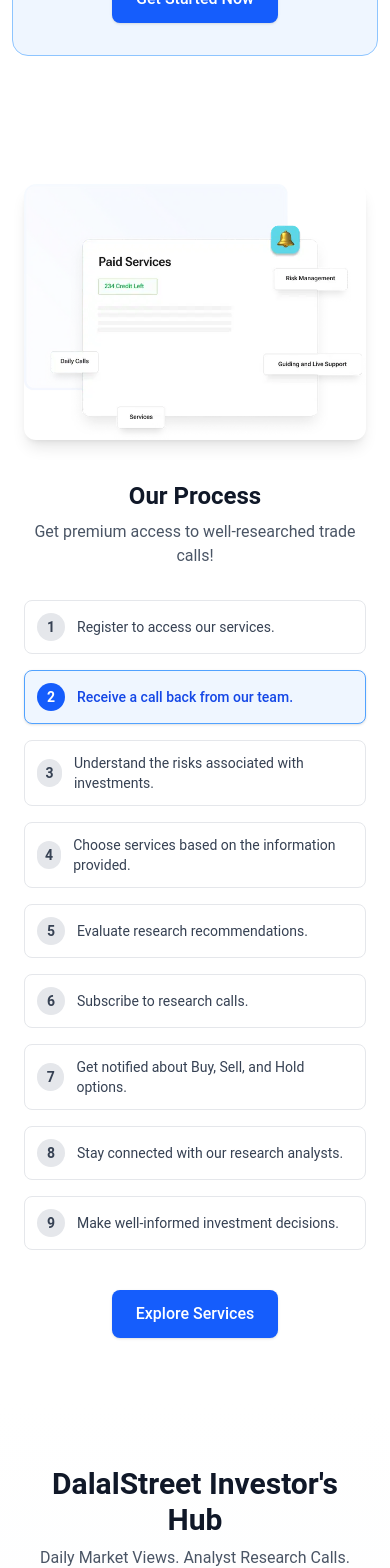
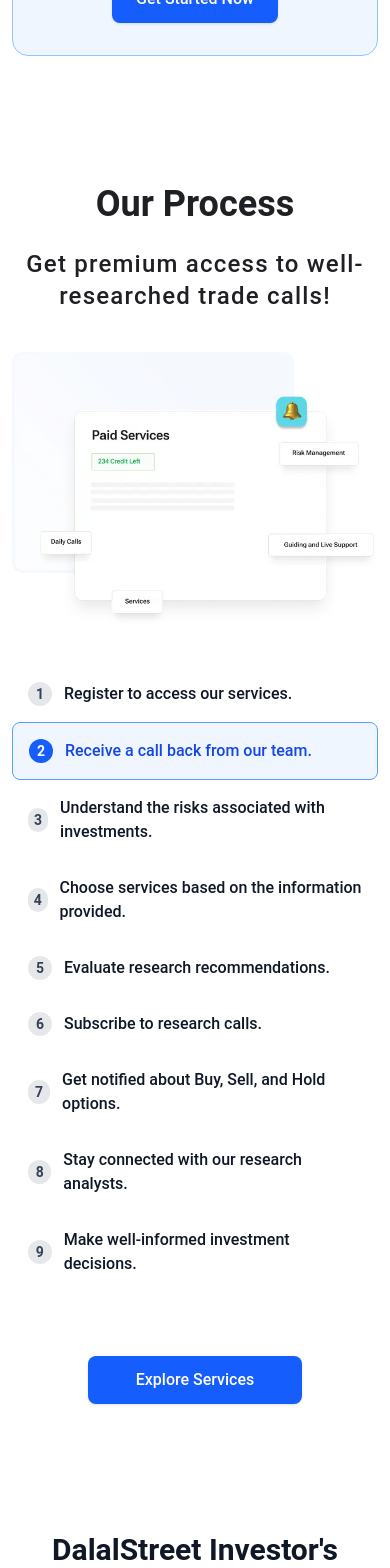
Before and after one commit to Coader-Sasmi/Dalal-Street, a Next.js app: page / in a window 390 px wide. Shown: the part 4940-6508 px from the top of the page. Built offline with nearby package versions, Linux system fonts and the light colour scheme.

Commit message:
OurProcess responsive done

```diff
--- a/src/components/Header.tsx
+++ b/src/components/Header.tsx
@@ -29,19 +29,19 @@
         </Link>
 
           {/* Desktop Menu */}
-          <div className="hidden md:flex space-x-12 items-center">
-            <Link href="service" className="text-white font-semibold hover:text-gray-300">
+          <div className="hidden md:flex space-x-10 items-center">
+            <Link href="service" className="text-white font-medium text-sm tracking-wider hover:text-gray-300">
               Services
             </Link>
-            <Link href="streetfolios" className="text-white font-semibold hover:text-gray-300">
+            <Link href="streetfolios" className="text-white font-medium text-sm tracking-wider hover:text-gray-300">
               Dalal Folios
             </Link>
-            <Link href="streetview" className="text-white font-semibold hover:text-gray-300">
+            <Link href="streetview" className="text-white font-medium text-sm tracking-wider hover:text-gray-300">
               Dalal View
             </Link>
             <button
             onClick={() => setIsOpenLogin(true)}
-             className="text-white font-semibold hover:text-gray-300">
+             className="text-white font-medium text-sm tracking-wider hover:text-gray-300">
               Research Report
             </button>
             </div>
--- a/src/components/home/OurProcess.tsx
+++ b/src/components/home/OurProcess.tsx
@@ -16,39 +16,41 @@
 
 export default function OurProcess() {
   return (
-    <section className="bg-white py-16 px-6 lg:px-20">
-      <div className="max-w-6xl mx-auto flex flex-col lg:flex-row items-center gap-10">
+    <section className="main-container py-16">
+      <div className=" flex flex-col justify-center items-center gap-10">
+        <div className="flex flex-col gap-6">
+          <h2 className="text-4xl md:text-5xl font-bold text-center text-[#1f2023]">
+            Our Process
+          </h2>
+          <p className=" text-center font-medium text-2xl text-[#1f2023] tracking-wider">
+            Get premium access to well-researched trade calls!
+          </p>
+        </div>
 
+        <div className="flex flex-col lg:flex-row items-center justify-between gap-10 w-full">
         {/* Left Image */}
-        <div className="flex-1 flex justify-center">
+        <div className="w-full">
           <Image
-            src="/home4.webp" // 👉 replace with your image path
+            src="/home4.webp"
             alt="Our Process"
-            width={400}
+            width={700}
             height={400}
-            className="rounded-xl shadow-lg"
+            className=""
           />
         </div>
 
         {/* Right Stepper */}
-        <div className="flex-1">
-          <h2 className="text-2xl md:text-3xl font-bold text-gray-900 text-center lg:text-left">
-            Our Process
-          </h2>
-          <p className="mt-2 text-gray-600 text-center lg:text-left">
-            Get premium access to well-researched trade calls!
-          </p>
-
-          <div className="mt-8 space-y-4">
+        <div className=" w-full">
+          <div className="w-fit">
             {steps.map((step, idx) => (
               <div
                 key={idx}
-                className={`flex items-center gap-3 p-3 rounded-lg border ${
-                  idx === 1 ? "bg-blue-50 border-blue-400 shadow-sm" : "border-gray-200"
+                className={`flex items-center gap-3 p-4 rounded-lg ${
+                  idx === 1 ? "bg-blue-50 border-blue-400 border" : ""
                 }`}
               >
                 <span
-                  className={`flex items-center justify-center w-7 h-7 rounded-full text-sm font-bold ${
+                  className={`flex items-center justify-center w-6 h-6 rounded-full text-sm font-bold ${
                     idx === 1
                       ? "bg-blue-600 text-white"
                       : "bg-gray-200 text-gray-700"
@@ -57,8 +59,8 @@
                   {idx + 1}
                 </span>
                 <p
-                  className={`text-sm ${
-                    idx === 1 ? "text-blue-700 font-medium" : "text-gray-700"
+                  className={`font-medium  ${
+                    idx === 1 ? "text-blue-700" : "text-gray-900"
                   }`}
                 >
                   {step}
@@ -67,13 +69,17 @@
             ))}
           </div>
 
+
+        </div>
+
+        </div>
           {/* CTA Button */}
-          <div className="mt-10 flex justify-center lg:justify-start">
-            <button className="bg-blue-600 hover:bg-blue-700 text-white px-6 py-3 rounded-lg font-medium shadow">
+          <div className="md:mt-10 mt-6 flex justify-center lg:justify-start">
+            <button className="bg-blue-600 hover:bg-blue-700 text-white px-12 py-3 rounded-lg font-medium shadow">
               Explore Services
             </button>
           </div>
-        </div>
+
       </div>
     </section>
   );
```
